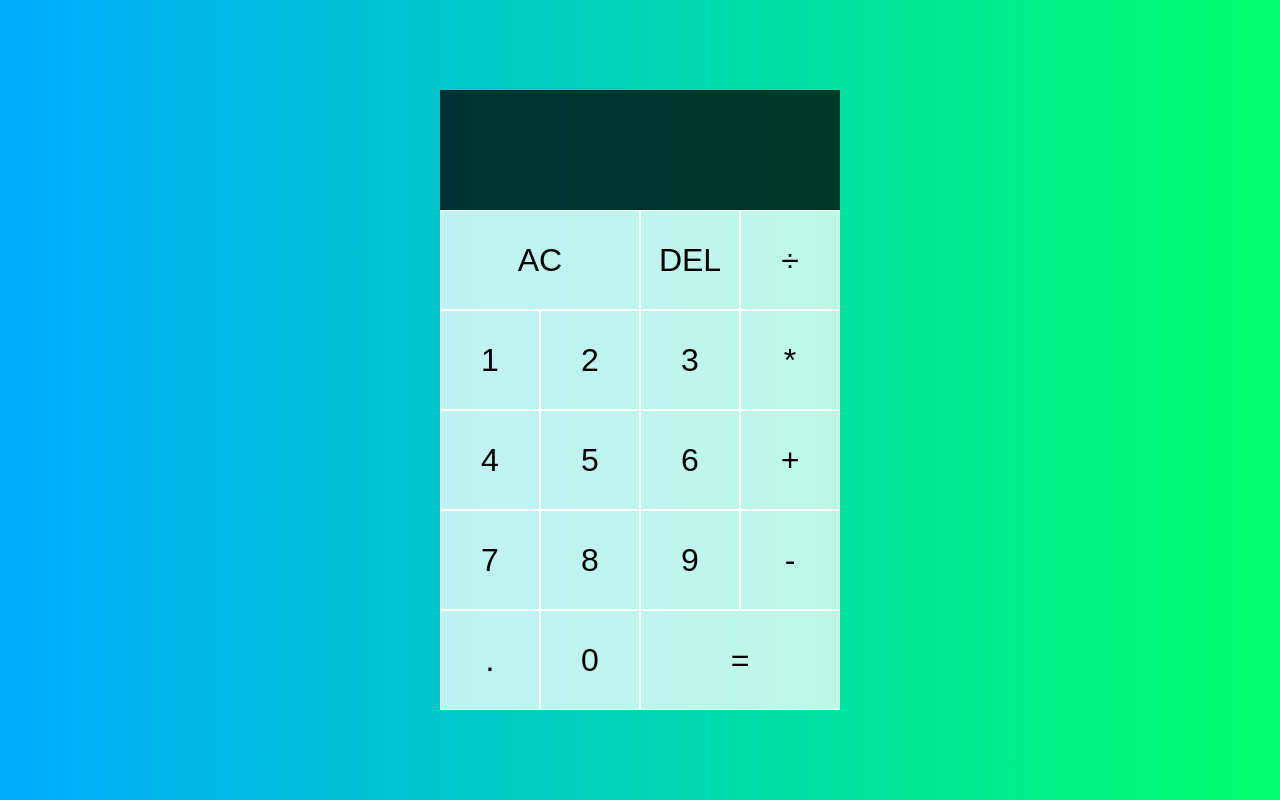
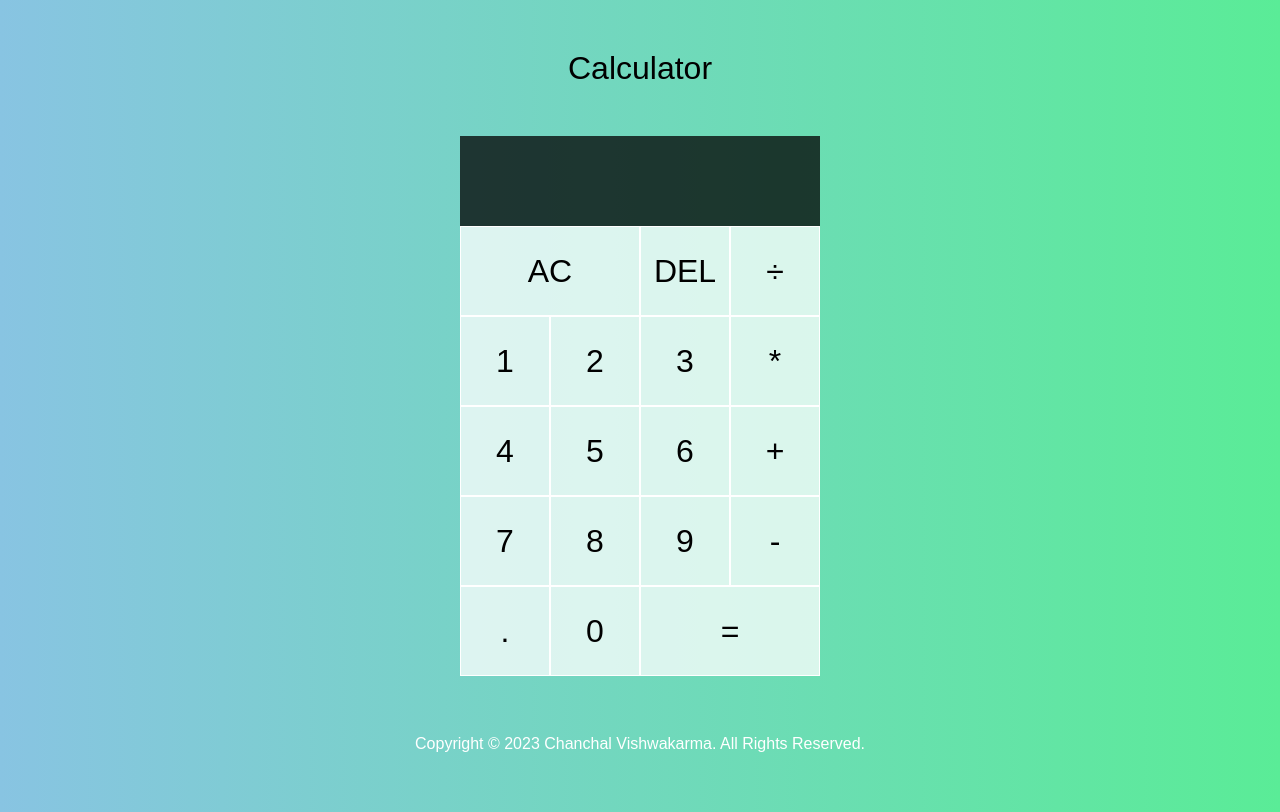
Before and after one commit to Chanchal2411/html-css-js-calculater, a plain HTML site: page index.html in a window 1280 px wide. Drawn offline with Linux system fonts and the light colour scheme.

Commit message:
Changes made to Website

```diff
--- a/index.html
+++ b/index.html
@@ -9,6 +9,9 @@
   <script src="script.js" defer></script>
 </head>
 <body>
+  <nav id="desktop-nav">
+    <div class="logo">Calculator</div>
+  </nav>
   <div class="calculator-grid">
     <div class="output">
       <div data-previous-operand class="previous-operand"></div>
@@ -33,5 +36,10 @@
     <button data-number>0</button>
     <button data-equals class="span-two">=</button>
   </div>
+  <footer>
+    <nav>
+      <p>Copyright &#169; 2023 Chanchal Vishwakarma. All Rights Reserved.</p>
+    </nav>
+  </footer>
 </body>
 </html>
--- a/styles.css
+++ b/styles.css
@@ -1,3 +1,5 @@
+@import url("https://fonts.googleapis.com/css2?family=Poppins:wght@300;400;500;600&display=swap");
+
 *, *::before, *::after {
     box-sizing: border-box;
     font-family: Gotham Rounded, sans-serif;
@@ -7,16 +9,16 @@
   body {
     padding: 0;
     margin: 0;
-    background: linear-gradient(to right, #00AAFF, #00FF6C);
+    background: linear-gradient(to right, #88c4e2, #5aec97);
   }
 
   .calculator-grid {
     display: grid;
     justify-content: center;
     align-content: center;
-    min-height: 100vh;
-    grid-template-columns: repeat(4, 100px);
-    grid-template-rows: minmax(120px, auto) repeat(5, 100px);
+    min-height: 50vh;
+    grid-template-columns: repeat(4, 90px);
+    grid-template-rows: minmax(90px, auto) repeat(5, 90px);
   }
 
   .calculator-grid > button {
@@ -56,3 +58,34 @@
     color: white;
     font-size: 2.5rem;
   }
+
+  /* FOOTER SECTION */
+
+  footer {
+    height: min-content;
+    margin: 0 1rem;
+  }
+
+  footer p {
+    text-align: center;
+    color: white;
+  }
+
+  nav,
+.nav-links {
+  display: flex;
+}
+
+nav {
+  justify-content: space-around;
+  align-items: center;
+  height: 17vh;
+}
+
+.logo {
+  font-size: 2rem;
+}
+
+.logo:hover {
+  cursor: default;
+}
```
